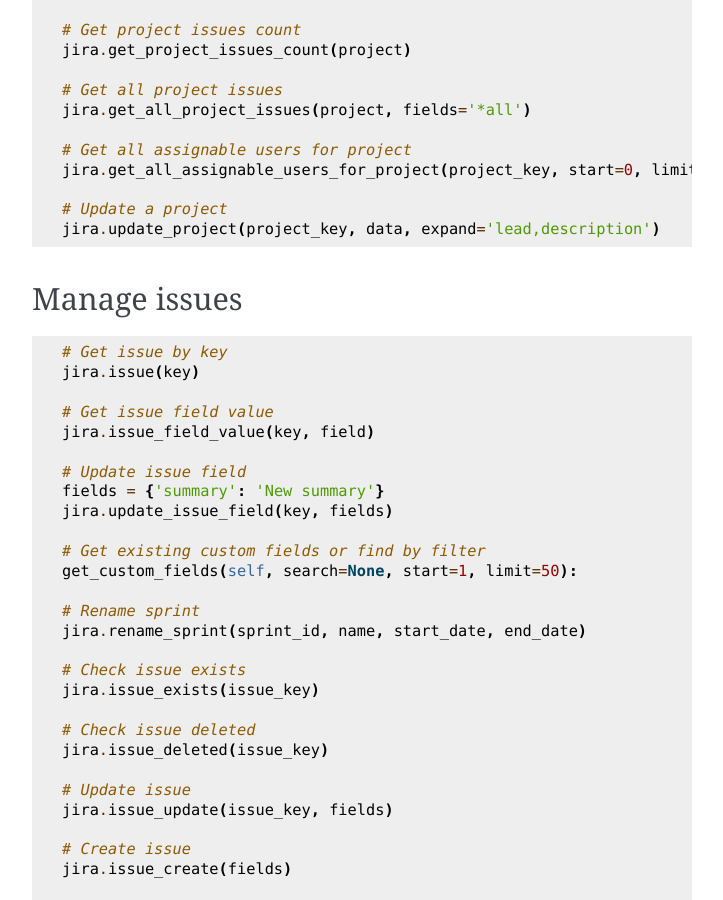
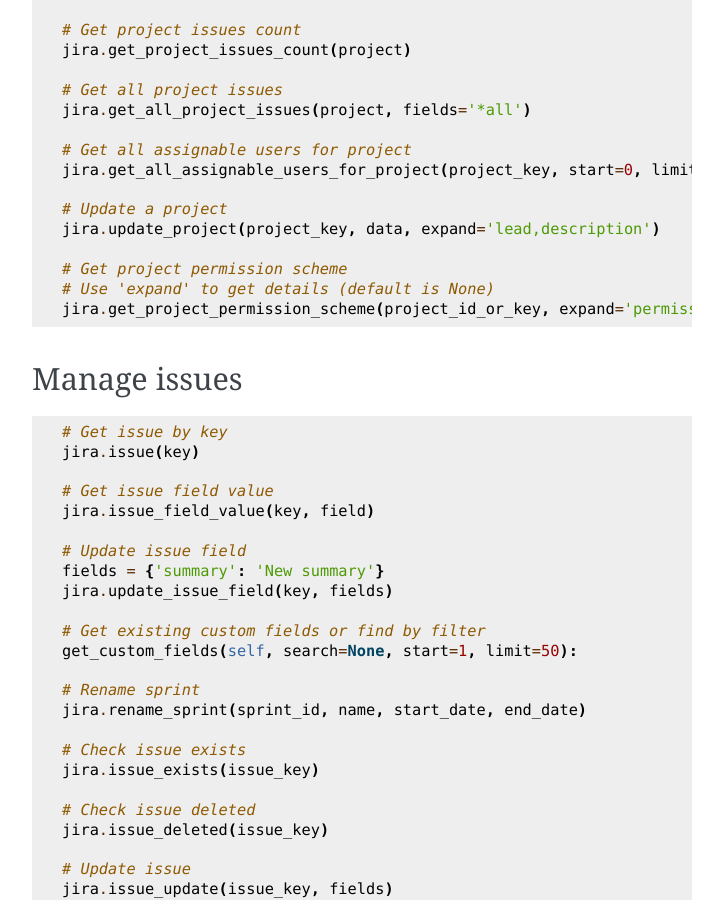
Before and after one commit to atlassian-api/atlassian-python-api, a Sphinx documentation site: the page built from docs/jira.rst, in a window 1280 px wide and 900 px high, scrolled down 2186 px. Shown: the whole window, without its empty margins (388-1111 px from the left). Built offline with Sphinx 7.4.7, drawn with Linux system fonts in a browser that asks for light colours; pages that are not in the unit, such as notebooks, are missing from menus.

Commit message:
Added Get project permission scheme method docs

```diff
--- a/docs/jira.rst
+++ b/docs/jira.rst
@@ -120,6 +120,10 @@
 
     # Update a project
     jira.update_project(project_key, data, expand='lead,description')
+
+    # Get project permission scheme
+    # Use 'expand' to get details (default is None)
+    jira.get_project_permission_scheme(project_id_or_key, expand='permissions,user,group,projectRole,field,all')
 
 Manage issues
 -------------
```
